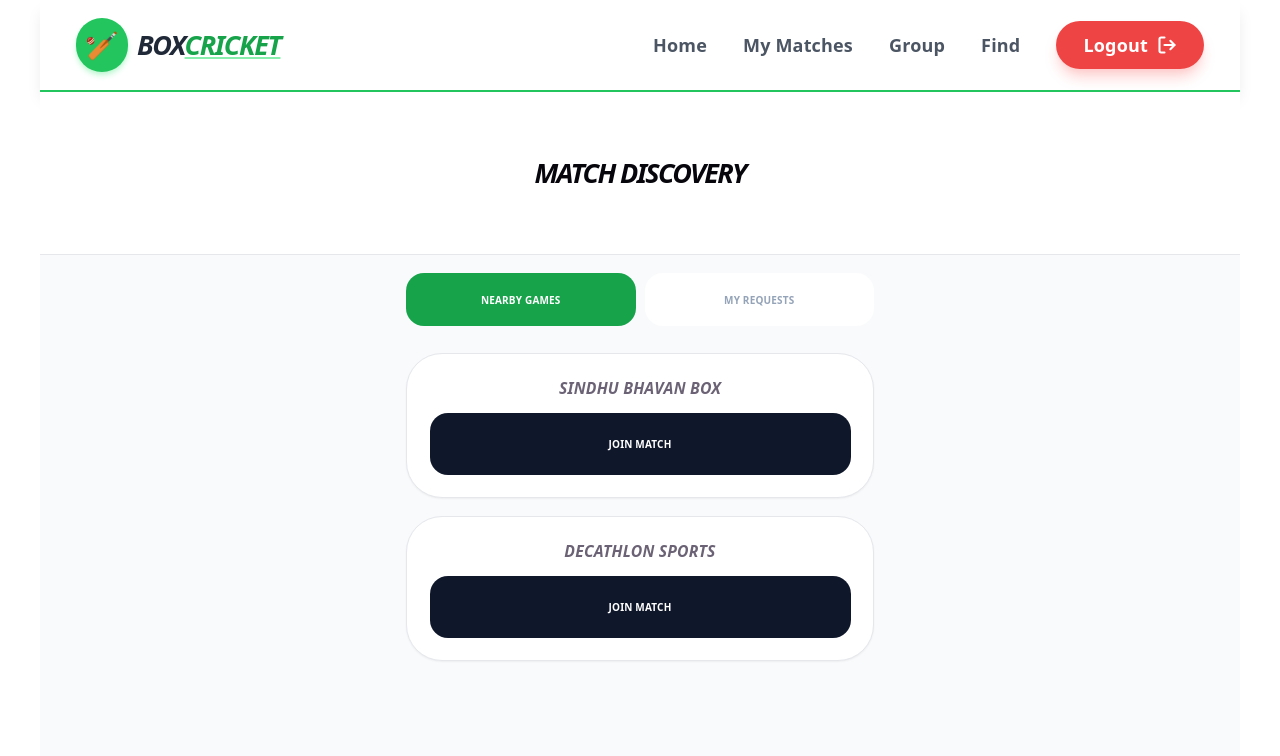
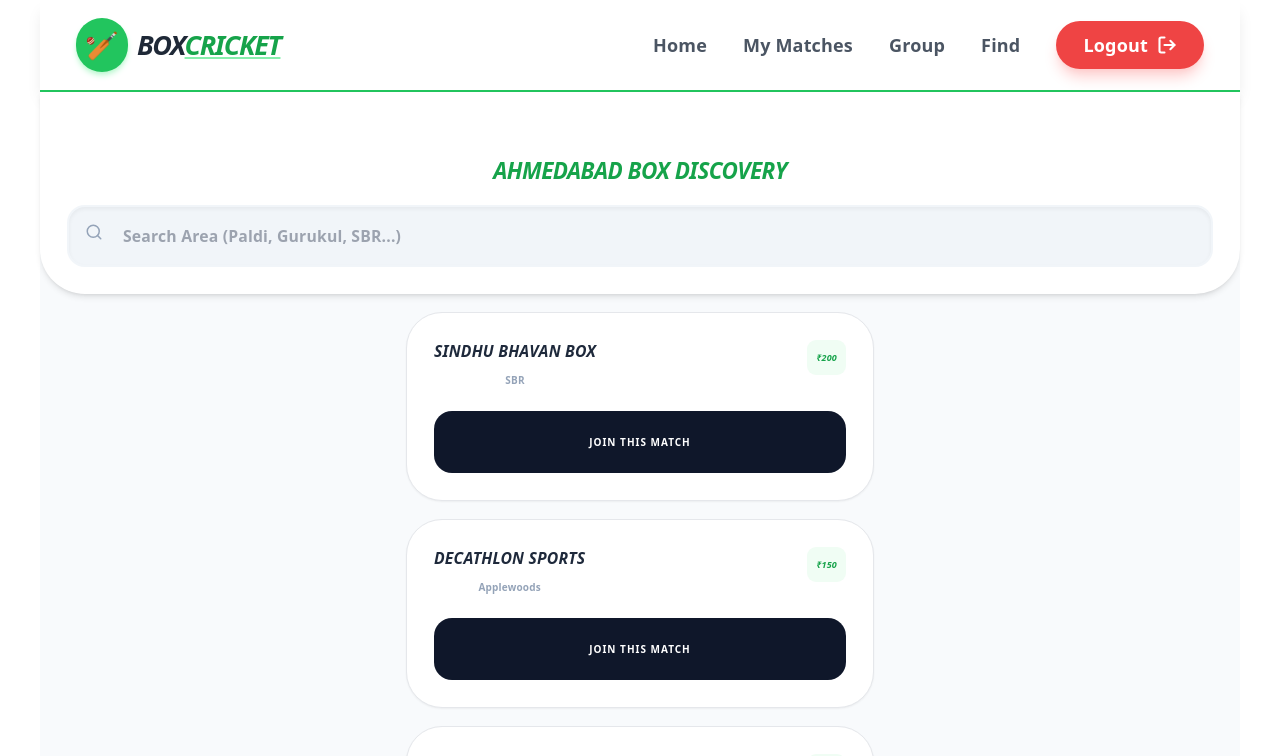
Before and after one commit to Rudrag07/find-Player-Box-Cricket-React-Front-end, a React (Vite) app: page /findplayer in a window 1280 px wide. Shown: the top 756 px of the page. Built offline with nearby package versions, Linux system fonts and the light colour scheme.

Commit message:
today done

```diff
--- a/src/Front-End/FindPlayer.jsx
+++ b/src/Front-End/FindPlayer.jsx
@@ -1,116 +1,247 @@
-import React, { useState } from "react";
+import React, { useState, useEffect } from "react";
 import toast, { Toaster } from "react-hot-toast";
-import { MapContainer, TileLayer, Marker } from 'react-leaflet';
-import 'leaflet/dist/leaflet.css';
-import L from 'leaflet';
+import { Search, MapPin, Clock, XCircle, Download, CheckCircle, AlertCircle, Share2, Phone, Star, Navigation } from "lucide-react";
+import jsPDF from "jspdf";
+import html2canvas from "html2canvas";
 
 const FindPlayer = () => {
   const [activeTab, setActiveTab] = useState("nearby");
-  const [myRequests, setMyRequests] = useState([]);
+  const [searchQuery, setSearchQuery] = useState("");
+  const [activeRequest, setActiveRequest] = useState(null);
+  const [timeLeft, setTimeLeft] = useState(30);
   const [showPayment, setShowPayment] = useState(null);
   const [showReceipt, setShowReceipt] = useState(null);
+  const [userRating, setUserRating] = useState(0); // For Rating feature
 
-  const liveMatches = [
-    { id: 1, ground: "Sindhu Bhavan Box", area: "SBR", fee: 200, time: "09:00 PM", captainName: "Rahul Sharma", contact: "8200792488" },
-    { id: 2, ground: "Decathlon Sports", area: "Applewoods", fee: 150, time: "10:30 PM", captainName: "Smit Patel", contact: "99887 76655" },
+  const allGrounds = [
+    { id: 1, ground: "Sindhu Bhavan Box", area: "SBR", fee: 200, time: "09:00 PM", captainName: "Rahul Sharma", contact: "8200792488", maps: "https://maps.google.com/?q=Sindhu+Bhavan+Road+Ahmedabad" },
+    { id: 2, ground: "Decathlon Sports", area: "Applewoods", fee: 150, time: "10:30 PM", captainName: "Smit Patel", contact: "99887 76655", maps: "https://maps.google.com/?q=Decathlon+Applewoods+Ahmedabad" },
+    { id: 3, ground: "The Arena Box", area: "Paldi", fee: 300, time: "08:00 PM", captainName: "Amit Shah", contact: "98250 12345", maps: "https://maps.google.com/?q=The+Arena+Paldi+Ahmedabad" },
+    { id: 4, ground: "Urban Chowk", area: "Rajpath", fee: 180, time: "11:00 PM", captainName: "Karan Vyas", contact: "70411 99000", maps: "https://maps.google.com/?q=Urban+Chowk+Rajpath+Ahmedabad" },
+    { id: 5, ground: "Sky High Box", area: "Paldi", fee: 250, time: "07:00 PM", captainName: "Meet Mehra", contact: "90123 45678", maps: "https://maps.google.com/?q=Sky+High+Paldi+Ahmedabad" },
+    { id: 6, ground: "Gurukul Arena", area: "Gurukul", fee: 210, time: "09:00 PM", captainName: "Jignesh Mewani", contact: "98221 00998", maps: "https://maps.google.com/?q=Gurukul+Ahmedabad" },
+    { id: 7, ground: "Satellite Box", area: "Satellite", fee: 230, time: "10:00 PM", captainName: "Parth Shah", contact: "88776 55443", maps: "https://maps.google.com/?q=Satellite+Ahmedabad" },
   ];
 
+  const filteredGrounds = allGrounds.filter(g =>
+    g.area.toLowerCase().includes(searchQuery.toLowerCase()) ||
+    g.ground.toLowerCase().includes(searchQuery.toLowerCase())
+  );
+
+  useEffect(() => {
+    let timer;
+    if (activeRequest && activeRequest.status === 'pending' && timeLeft > 0) {
+      timer = setInterval(() => setTimeLeft(prev => prev - 1), 1000);
+    } else if (timeLeft === 0 && activeRequest?.status === 'pending') {
+      setActiveRequest({ ...activeRequest, status: 'expired' });
+      toast.error("Captain busy hai. Request expire ho gayi!");
+    }
+    return () => clearInterval(timer);
+  }, [activeRequest, timeLeft]);
+
   const handleJoin = (match) => {
-    setMyRequests([...myRequests, { ...match, status: 'pending' }]);
-    toast.success("Request sent!");
+    if (activeRequest && (activeRequest.status === 'pending' || activeRequest.status === 'accepted')) {
+      return toast.error("Pehle purani request khatam karo!");
+    }
+    setActiveRequest({ ...match, status: 'pending' });
+    setTimeLeft(30);
+    toast.success("Request Captain ko bhej di hai...");
+
     setTimeout(() => {
-      setMyRequests(prev => prev.map(r => r.id === match.id ? { ...r, status: 'accepted' } : r));
-      toast.success("Captain Accepted! ✅");
-    }, 3000);
+      if (Math.random() > 0.3) {
+        setActiveRequest(prev => prev ? { ...prev, status: 'accepted' } : null);
+        toast.success("Captain ne Haan bol diya! ✅");
+      } else {
+        setActiveRequest(prev => prev ? { ...prev, status: 'rejected' } : null);
+        toast.error("Captain ne Na bol diya. ❌");
+      }
+    }, 4000);
   };
 
-  // --- SIMPLE DIRECT DOWNLOAD ---
-  const handleDownload = () => {
-    window.print(); // Ye sabse best aur direct tarika hai bina code bada kiye
-    setShowReceipt(null);
+  const downloadDirectPDF = async () => {
+    const element = document.getElementById("ticket-pdf");
+    const loading = toast.loading("Ticket ban rahi hai...");
+    try {
+      const canvas = await html2canvas(element, { scale: 2, useCORS: true, logging: false });
+      const imgData = canvas.toDataURL("image/png");
+      const pdf = new jsPDF("p", "mm", "a4");
+      pdf.addImage(imgData, "PNG", 0, 0, 210, 150);
+      pdf.save(`BoxTicket_${showReceipt.ground}.pdf`);
+      toast.dismiss(loading);
+      toast.success("Download Complete!");
+    } catch (err) {
+      toast.dismiss(loading);
+      toast.error("PDF download fail ho gaya!");
+    }
+  };
+
+  const shareToWhatsApp = () => {
+    const msg = `*CRICKET BOOKING CONFIRMED!* 🏏%0A%0A*Venue:* ${showReceipt.ground}%0A*Area:* ${showReceipt.area}%0A*Time:* ${showReceipt.time}%0A*Captain:* ${showReceipt.captainName}%0A%0A_Chalo ground pe milte hain!_`;
+    window.open(`https://wa.me/?text=${msg}`, '_blank');
+  };
+
+  const callCaptain = () => {
+    window.location.href = `tel:${showReceipt.contact}`;
+  };
+
+  const openInMaps = () => {
+    window.open(showReceipt.maps, '_blank');
   };
 
   return (
-    <div className="min-h-screen bg-slate-50 pb-20 font-sans">
+    <div className="min-h-screen bg-slate-50 font-sans pb-24">
       <Toaster position="top-center" />
 
       {/* HEADER */}
-      <div className="bg-white p-6 border-b sticky top-0 z-[1000]">
-        <h1 className="text-2xl font-black italic uppercase italic">Match Discovery</h1>
+      <div className="bg-white p-6 shadow-md sticky top-0 z-50 rounded-b-[2.5rem]">
+        <h1 className="text-xl font-black italic uppercase mb-4 tracking-tight text-green-600 text-center">Ahmedabad Box Discovery</h1>
+        <div className="relative">
+          <input
+            type="text"
+            placeholder="Search Area (Paldi, Gurukul, SBR...)"
+            className="w-full bg-slate-100 rounded-2xl py-4 pl-12 pr-4 text-sm font-bold outline-none border-2 border-transparent focus:border-green-500 shadow-inner"
+            value={searchQuery}
+            onChange={(e) => setSearchQuery(e.target.value)}
+          />
+          <Search className="absolute left-4 top-4 text-slate-400" size={18} />
+        </div>
       </div>
 
       <div className="max-w-md mx-auto p-4">
-        {/* TABS */}
-        <div className="flex gap-2 mb-6">
-          <button onClick={() => setActiveTab("nearby")} className={`flex-1 py-3 rounded-2xl font-black text-[10px] uppercase ${activeTab === 'nearby' ? 'bg-green-600 text-white' : 'bg-white text-slate-400'}`}>Nearby Games</button>
-          <button onClick={() => setActiveTab("requests")} className={`flex-1 py-3 rounded-2xl font-black text-[10px] uppercase ${activeTab === 'requests' ? 'bg-green-600 text-white' : 'bg-white text-slate-400'}`}>My Requests</button>
-        </div>
-
-        {/* LIST */}
+        {/* MATCH LIST */}
         <div className="space-y-4">
-          {activeTab === "nearby" ? (
-            liveMatches.map(match => (
-              <div key={match.id} className="bg-white p-5 rounded-[2rem] border shadow-sm">
-                <h3 className="font-black text-sm uppercase italic">{match.ground}</h3>
-                <button onClick={() => handleJoin(match)} className="w-full mt-3 py-4 rounded-2xl bg-slate-900 text-white font-black text-[10px] uppercase">Join Match</button>
+          {filteredGrounds.length > 0 ? (
+            filteredGrounds.map(match => (
+              <div key={match.id} className="bg-white p-6 rounded-[2rem] border shadow-sm hover:border-green-300 transition-all">
+                <div className="flex justify-between items-start mb-4">
+                    <div>
+                        <h3 className="font-black text-sm uppercase italic text-slate-800">{match.ground}</h3>
+                        <p className="text-[10px] font-bold text-slate-400 mt-1">{match.area}</p>
+                    </div>
+                    <span className="text-[9px] font-black text-green-600 bg-green-50 px-2 py-1 rounded-lg italic">₹{match.fee}</span>
+                </div>
+                <button
+                  onClick={() => handleJoin(match)}
+                  className={`w-full py-4 rounded-2xl font-black text-[10px] uppercase tracking-widest ${activeRequest?.id === match.id ? 'bg-slate-200 text-slate-400' : 'bg-slate-900 text-white active:scale-95'}`}
+                >
+                  {activeRequest?.id === match.id ? `Waiting... (${timeLeft}s)` : "Join This Match"}
+                </button>
               </div>
             ))
           ) : (
-            myRequests.map(req => (
-              <div key={req.id} className="bg-white p-5 rounded-[2rem] border shadow-sm">
-                <div className="flex justify-between mb-4 font-black text-xs italic uppercase">{req.ground} <span className="text-green-500 underline">{req.status}</span></div>
-                {req.status === 'accepted' && (
-                  <button onClick={() => setShowPayment(req)} className="w-full bg-green-600 text-white py-4 rounded-2xl font-black text-[10px] uppercase">Pay & Get Receipt</button>
-                )}
-              </div>
-            ))
+            <div className="text-center py-20">
+              <AlertCircle className="mx-auto text-slate-300 mb-2" size={40} />
+              <p className="text-slate-400 font-black italic uppercase text-xs">No Box Cricket Found</p>
+            </div>
           )}
         </div>
       </div>
 
       {/* PAYMENT MODAL */}
       {showPayment && (
-        <div className="fixed inset-0 z-[5000] bg-black/70 flex items-end">
-          <div className="w-full bg-white rounded-t-[3rem] p-8">
-            <h2 className="text-center font-black uppercase italic mb-6">UPI Payment</h2>
-            <div className="flex flex-col items-center mb-6">
-              <img src={`https://api.qrserver.com/v1/create-qr-code/?size=150x150&data=upi://pay?pa=8200792488@axl&am=${showPayment.fee}`} className="w-32 h-32 mb-2" />
-              <p className="font-black">₹{showPayment.fee}</p>
-              <p className="text-[10px] text-slate-400 uppercase">To: {showPayment.captainName}</p>
+        <div className="fixed inset-0 z-[1000] bg-black/80 backdrop-blur-sm flex items-end">
+          <div className="w-full bg-white rounded-t-[3.5rem] p-10 animate-in slide-in-from-bottom duration-300">
+            <h2 className="text-center font-black uppercase italic text-lg mb-8">Scan QR to Pay</h2>
+            <div className="flex flex-col items-center mb-8 bg-slate-50 p-6 rounded-[2.5rem] border-2 border-dashed border-slate-200">
+              <img src={`https://api.qrserver.com/v1/create-qr-code/?size=150x150&data=upi://pay?pa=8200792488@axl&am=${showPayment.fee}`} className="w-32 h-32 mb-4 rounded-xl shadow-md" />
+              <p className="text-2xl font-black tracking-tighter text-slate-900">₹{showPayment.fee}</p>
+              <p className="text-[9px] text-slate-400 font-black uppercase mt-1 italic">Paying to {showPayment.captainName}</p>
             </div>
-            <button onClick={() => {setShowPayment(null); setShowReceipt(showPayment);}} className="w-full bg-green-600 text-white py-4 rounded-2xl font-black text-[10px] uppercase">Confirm Payment</button>
+            <button onClick={() => {setShowPayment(null); setShowReceipt(showPayment);}} className="w-full bg-green-600 text-white py-5 rounded-[2rem] font-black text-[11px] uppercase shadow-xl active:scale-95 transition-all">Confirm Payment</button>
           </div>
         </div>
       )}
 
-      {/* RECEIPT MODAL (This is what downloads as PDF) */}
+      {/* FINAL RECEIPT MODAL */}
       {showReceipt && (
-        <div className="fixed inset-0 z-[6000] bg-white flex flex-col items-center justify-center p-10">
-            <div className="border-4 border-green-600 p-8 rounded-3xl w-full max-w-sm text-center">
-                <h1 className="text-2xl font-black italic mb-2">MATCH TICKET</h1>
-                <p className="text-[10px] uppercase mb-6 border-b pb-4">Official Booking</p>
-                <div className="space-y-2 text-left mb-6 font-bold uppercase text-xs">
-                    <div className="flex justify-between text-slate-400">Ground: <span className="text-black">{showReceipt.ground}</span></div>
-                    <div className="flex justify-between text-slate-400">Time: <span className="text-black">{showReceipt.time}</span></div>
+        <div className="fixed inset-0 z-[2000] bg-slate-900/95 backdrop-blur-md flex flex-col items-center justify-start pt-10 pb-10 px-6 overflow-y-auto">
+            <div className="w-full max-w-sm flex flex-col items-center">
+
+                {/* Ticket Component */}
+                <div id="ticket-pdf" className="bg-white p-6 sm:p-8 rounded-[2rem] border-[6px] border-green-600 w-full shadow-2xl mb-6">
+                    <div className="flex justify-center mb-3 text-green-600"><CheckCircle size={32} /></div>
+                    <h1 className="text-xl font-black italic text-center mb-5 uppercase tracking-tight">CONFIRMED TICKET</h1>
+
+                    <div className="space-y-2.5 text-[10px] font-black uppercase mb-5 text-slate-700 border-b pb-4">
+                        <div className="flex justify-between border-b border-slate-100 pb-2"><span className="text-slate-400 italic">Ground</span><span>{showReceipt.ground}</span></div>
+                        <div className="flex justify-between border-b border-slate-100 pb-2"><span className="text-slate-400 italic">Timing</span><span>{showReceipt.time}</span></div>
+                        <div className="flex justify-between border-b border-slate-100 pb-2"><span className="text-slate-400 italic">Area</span><span>{showReceipt.area}</span></div>
+                    </div>
+
+                    {/* Ground Rules Feature */}
+                    <div className="mb-5">
+                      <p className="text-[8px] font-black text-slate-400 uppercase tracking-widest mb-2">Ground Rules:</p>
+                      <ul className="text-[9px] font-bold text-slate-600 space-y-1 italic">
+                        <li>• Only sports shoes allowed</li>
+                        <li>• Reporting time: 15 mins before</li>
+                        <li>• 12 Players max in the box</li>
+                      </ul>
+                    </div>
+
+                    <div className="bg-slate-900 text-white p-5 rounded-[1.5rem] shadow-lg">
+                        <p className="text-[7px] opacity-40 mb-1 tracking-[0.2em] uppercase font-bold text-center">Captain Details</p>
+                        <p className="text-sm italic text-center border-b border-white/10 pb-2 mb-2">{showReceipt.captainName}</p>
+                        <p className="font-mono text-green-400 text-center text-lg leading-none">{showReceipt.contact}</p>
+                    </div>
+
+                    {/* Rating Feature inside Ticket */}
+                    <div className="mt-6 pt-4 border-t flex flex-col items-center">
+                        <p className="text-[8px] font-black text-slate-400 uppercase mb-2 tracking-tighter text-center">How was your booking experience?</p>
+                        <div className="flex gap-1">
+                          {[1,2,3,4,5].map(star => (
+                            <Star
+                              key={star}
+                              size={16}
+                              onClick={() => setUserRating(star)}
+                              className={`cursor-pointer transition-all ${userRating >= star ? 'fill-yellow-400 text-yellow-400' : 'text-slate-200'}`}
+                            />
+                          ))}
+                        </div>
+                    </div>
                 </div>
-                <div className="bg-slate-900 text-white p-4 rounded-xl mb-6">
-                    <p className="text-[8px] uppercase opacity-50">Captain Details</p>
-                    <p className="text-sm">{showReceipt.captainName}</p>
-                    <p className="text-xs font-mono text-green-400">{showReceipt.contact}</p>
+
+                {/* Action Buttons */}
+                <div className="w-full flex flex-col gap-3">
+                    <div className="grid grid-cols-2 gap-3">
+                      <button onClick={downloadDirectPDF} className="bg-white text-slate-900 py-4 rounded-[1.5rem] font-black text-[9px] uppercase flex items-center justify-center gap-2 shadow-lg active:scale-95 transition-all">
+                          <Download size={16} /> Ticket
+                      </button>
+                      <button onClick={openInMaps} className="bg-white text-blue-600 py-4 rounded-[1.5rem] font-black text-[9px] uppercase flex items-center justify-center gap-2 shadow-lg active:scale-95 transition-all">
+                          <Navigation size={16} /> Open Maps
+                      </button>
+                    </div>
+
+                    <div className="grid grid-cols-2 gap-3">
+                        <button onClick={shareToWhatsApp} className="bg-[#25D366] text-white py-4 rounded-[1.5rem] font-black text-[9px] uppercase flex items-center justify-center gap-2 shadow-lg active:scale-95 transition-all">
+                            <Share2 size={16} /> WhatsApp
+                        </button>
+                        <button onClick={callCaptain} className="bg-blue-600 text-white py-4 rounded-[1.5rem] font-black text-[9px] uppercase flex items-center justify-center gap-2 shadow-lg active:scale-95 transition-all">
+                            <Phone size={16} /> Call Now
+                        </button>
+                    </div>
+                    <button onClick={() => {setShowReceipt(null); setActiveRequest(null); setUserRating(0);}} className="text-[10px] font-black text-white/60 uppercase mt-4 tracking-widest text-center py-2">Close & Back</button>
                 </div>
-                <button onClick={handleDownload} className="w-full bg-green-600 text-white py-4 rounded-xl font-black text-[10px] uppercase no-print">Download PDF</button>
-                <button onClick={() => setShowReceipt(null)} className="mt-4 text-[10px] font-bold text-slate-400 uppercase no-print">Back</button>
+
             </div>
+        </div>
+      )}
 
-            <style>{`
-                @media print {
-                    body * { visibility: hidden; }
-                    .no-print { display: none !important; }
-                    #receipt-content, #receipt-content * { visibility: visible; }
-                    #receipt-content { position: absolute; left: 0; top: 0; width: 100%; }
-                }
-            `}</style>
-        </div>
+      {/* FLOATING STATUS BAR */}
+      {activeRequest && !showReceipt && !showPayment && (
+          <div className="fixed bottom-6 left-4 right-4 bg-white shadow-2xl border-2 border-green-500 p-4 rounded-3xl flex justify-between items-center z-[500] animate-in slide-in-from-bottom duration-500">
+              <div className="flex items-center gap-3">
+                <div className="w-2 h-2 bg-green-500 rounded-full animate-ping"></div>
+                <div className="flex flex-col">
+                    <span className="text-[9px] font-black uppercase italic text-slate-900">{activeRequest.ground}</span>
+                    <span className="text-[8px] font-bold text-slate-400 uppercase tracking-widest">{activeRequest.status}</span>
+                </div>
+              </div>
+              {activeRequest.status === 'accepted' ? (
+                <button onClick={() => setShowPayment(activeRequest)} className="bg-green-600 text-white px-6 py-2.5 rounded-2xl text-[9px] font-black uppercase shadow-lg shadow-green-200 active:scale-95 transition-all">Pay Now</button>
+              ) : (activeRequest.status === 'rejected' || activeRequest.status === 'expired') ? (
+                <button onClick={() => setActiveRequest(null)} className="bg-red-500 text-white px-6 py-2.5 rounded-2xl text-[9px] font-black uppercase active:scale-95 transition-all">Clear</button>
+              ) : null}
+          </div>
       )}
     </div>
   );
```
Also changed, not shown: src/Front-End/Navbar.jsx (+15 -0 lines), 1 other file (tests, documents, lock files or other folders).
